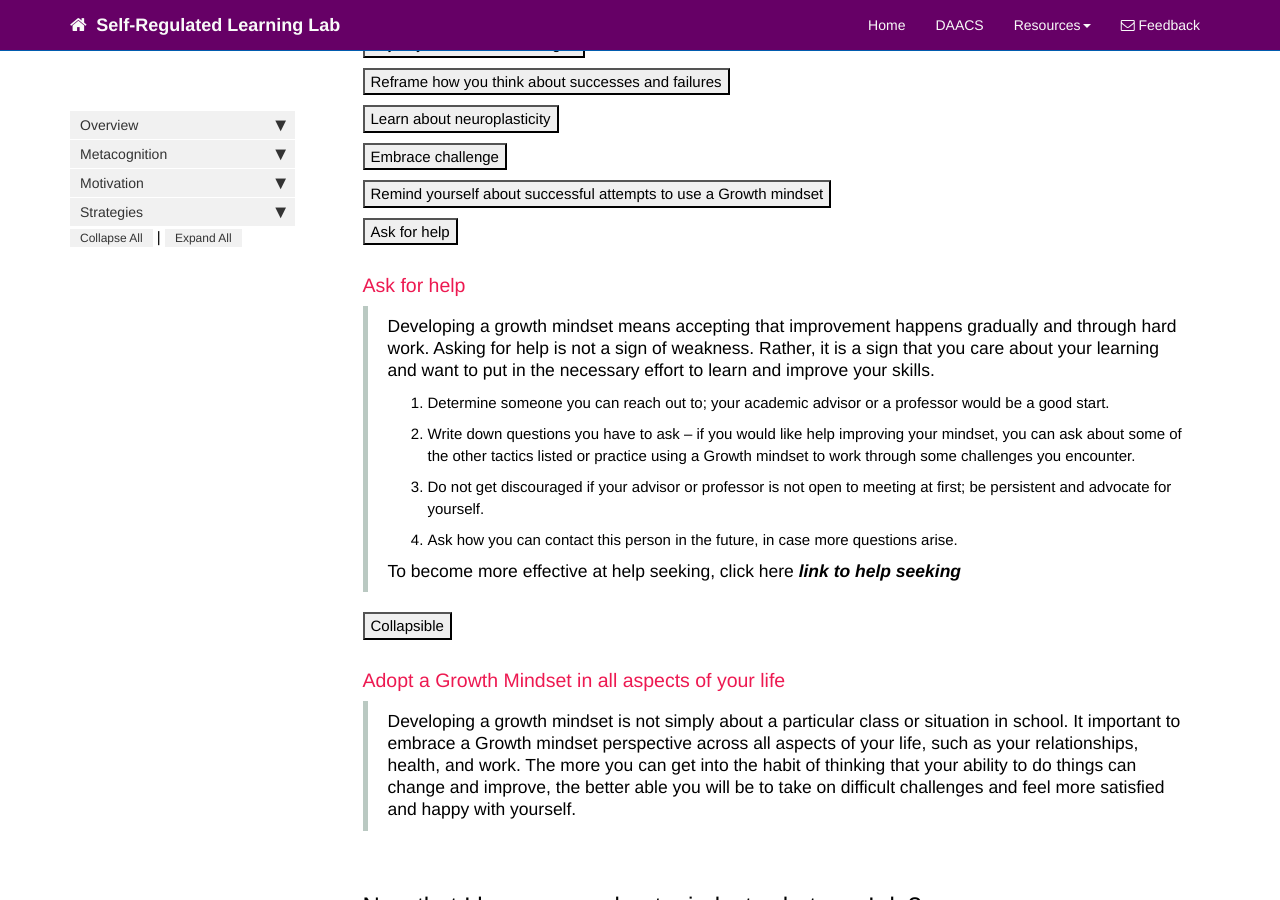
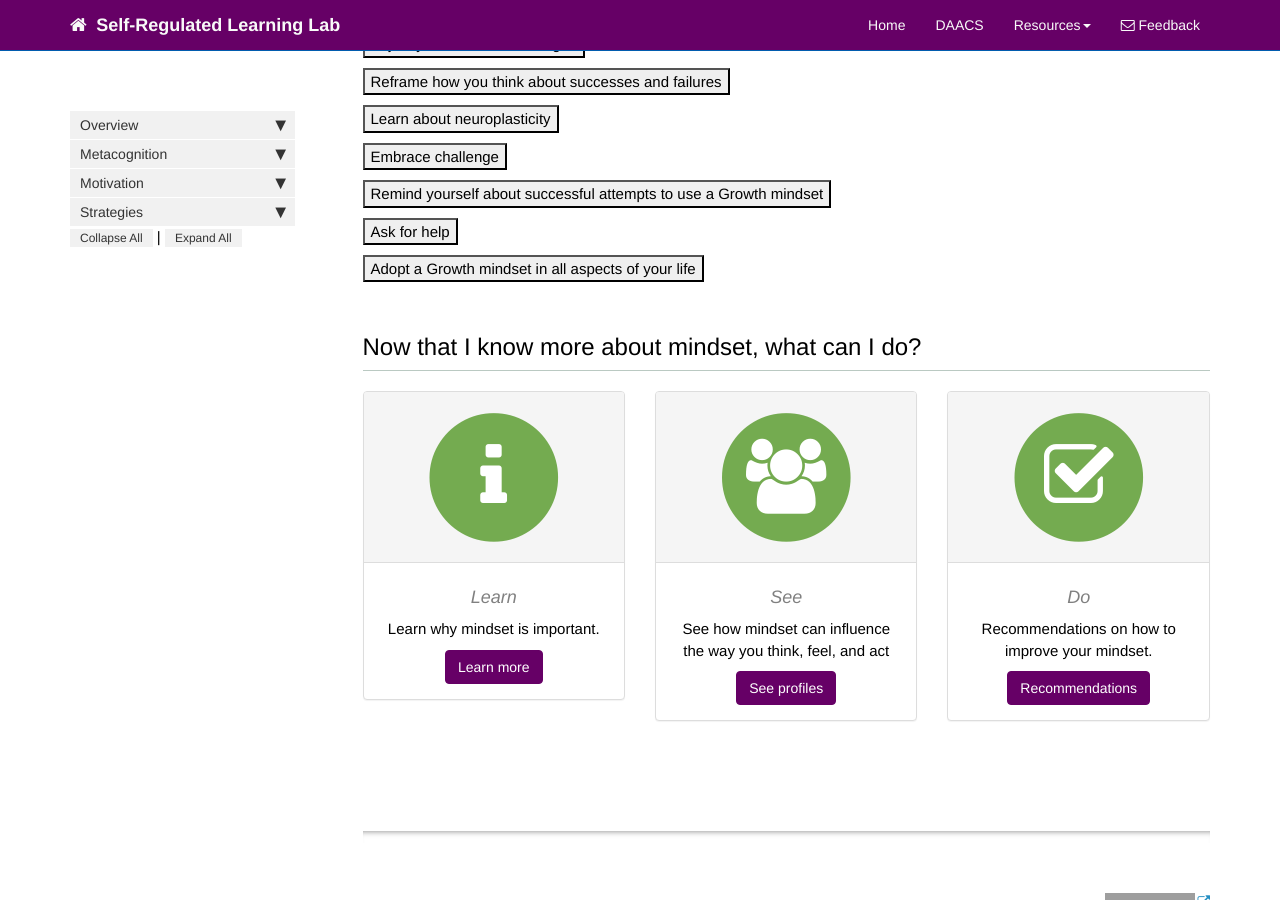
Before and after one commit to dfranklin02/SRL, a Jekyll site: the page built from docs/pages/motivation/mindset_recommendations.md, in a window 1280 px wide and 900 px high, scrolled down 732 px. Built offline with Jekyll 4.4.1, drawn with Linux system fonts in a browser that asks for light colours; nearby versions of some CDN libraries; comment, search, counter and statistics services are not loaded; grey boxes are pictures that could not be loaded.

Commit message:
Update mindset_recommendations.md

```diff
--- a/docs/pages/motivation/mindset_recommendations.md
+++ b/docs/pages/motivation/mindset_recommendations.md
@@ -79,6 +79,7 @@ People with a Fixed Mindset often stay away from challenges for fear of failure.
 
 <div id="remind" class="collapse">
 1.  Reflect on a time when you successfully faced a challenge that seemed impossible based on your abilities at the time.
+<br>
 2.  Recall what you did to overcome this challenge, and how you managed to obtain the skills or behaviors necessary to do so.
 <br>
 </div>
@@ -91,36 +92,26 @@ Developing a growth mindset means accepting that improvement happens gradually a
 <br>
 <br>
     1. Determine someone you can reach out to; your academic advisor or a professor would be a good start.
+    <br>
     2. Write down questions you have to ask – if you would like help improving your mindset, you can ask about some of the other tactics listed or practice using a Growth mindset to work through some challenges you encounter.
+    <br>
     3. Do not get discouraged if your advisor or professor is not open to meeting at first; be persistent and advocate for yourself.
+    <br>
     4. Ask how you can contact this person in the future, in case more questions arise.
+    <br>
 <br>
 <br>
 To become more effective at help seeking, click here ***link to help seeking***
 </div>
 
 
+<button data-toggle="collapse" data-target="#Adopt">Adopt a Growth mindset in all aspects of your life</button>
+
+<div id="Adopt" class="collapse">
+Developing a growth mindset is not simply about a particular class or situation in school. It important to embrace a Growth mindset perspective across all aspects of your life, such as your relationships, health, and work. The more you can get into the habit of thinking that your ability to do things can change and improve, the better able you will be to take on difficult challenges and feel more satisfied and happy with yourself.
+<br>
+</div>
 
 
 
-### Ask for help
-> Developing a growth mindset means accepting that improvement happens gradually and through hard work. Asking for help is not a sign of weakness. Rather, it is a sign that you care about your learning and want to put in the necessary effort to learn and improve your skills.
->
-> 1.  Determine someone you can reach out to; your academic advisor or a professor would be a good start.
-> 2.  Write down questions you have to ask – if you would like help improving your mindset, you can ask about some of the other tactics listed or practice using a Growth mindset to work through some challenges you encounter.
-> 3.  Do not get discouraged if your advisor or professor is not open to meeting at first; be persistent and advocate for yourself.
-> 4.  Ask how you can contact this person in the future, in case more questions arise.
->
-> To become more effective at help seeking, click here ***link to help seeking***
-
-<button data-toggle="collapse" data-target="#demo1">Collapsible</button>
-
-<div id="demo1" class="collapse">
-Blub blub blu....
-</div>
-
-### Adopt a Growth Mindset in all aspects of your life
-
-> Developing a growth mindset is not simply about a particular class or situation in school. It important to embrace a Growth mindset perspective across all aspects of your life, such as your relationships, health, and work. The more you can get into the habit of thinking that your ability to do things can change and improve, the better able you will be to take on difficult challenges and feel more satisfied and happy with yourself.
-
 {% include footers/mindset_footer.html %}
```
